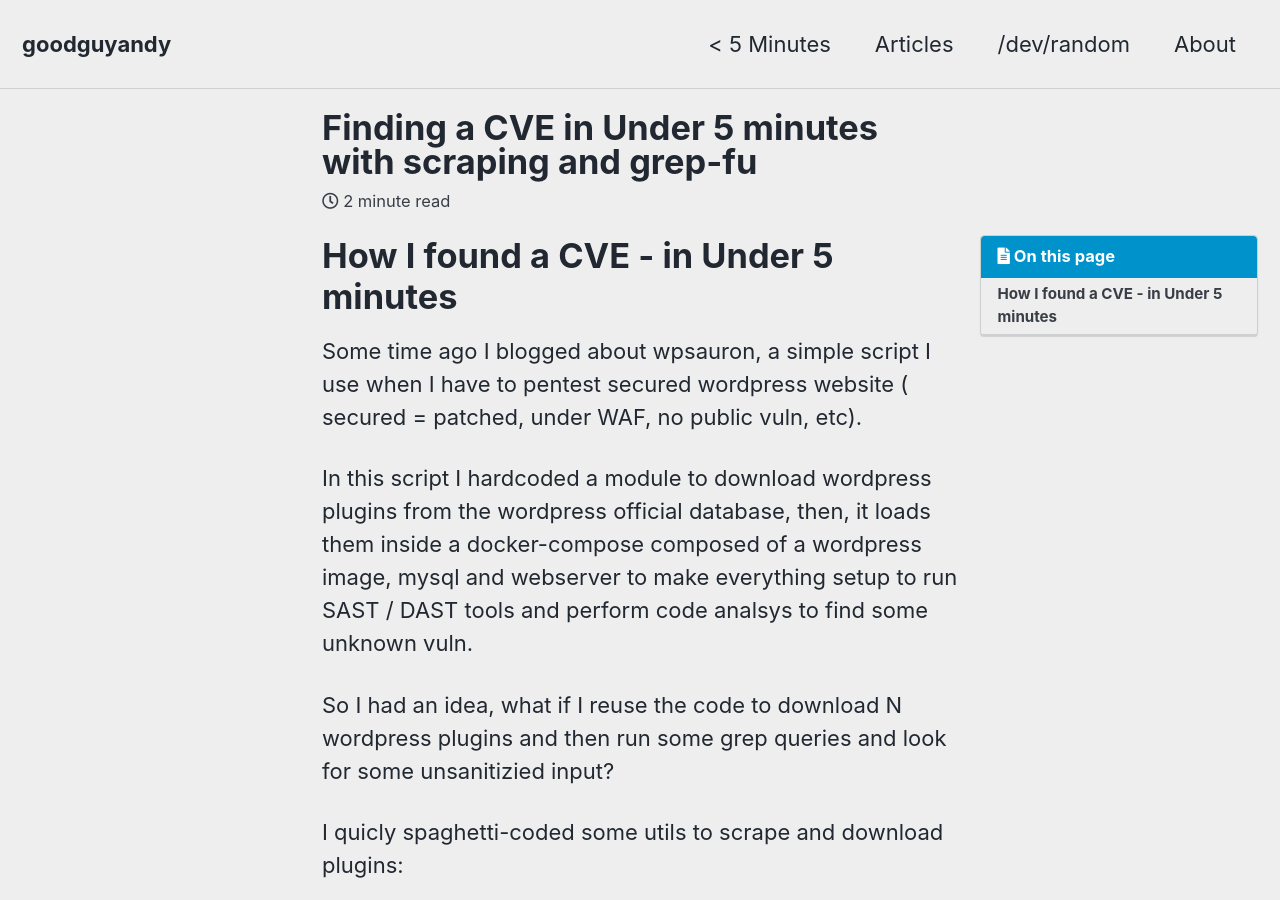
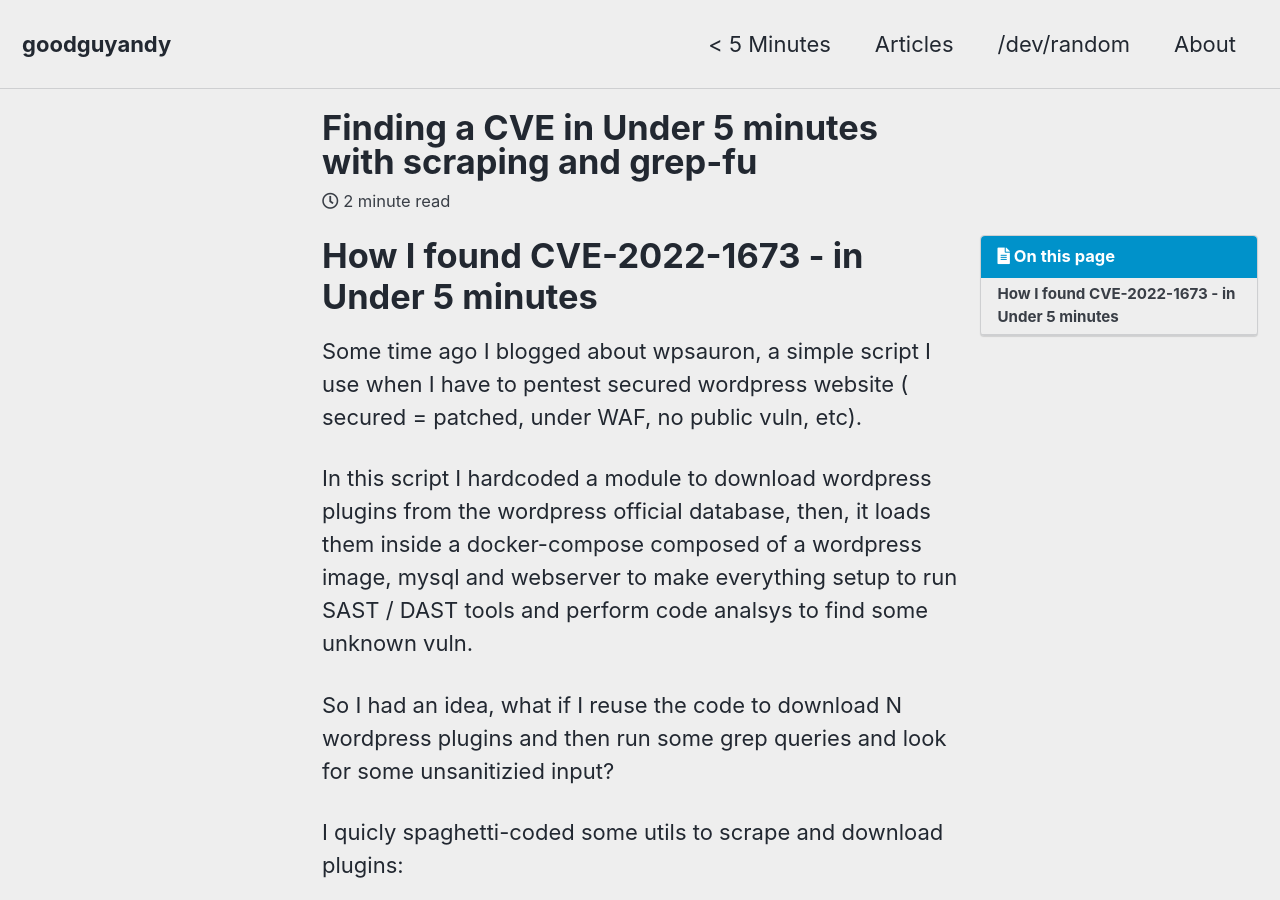
Before and after one commit to goodguyandy/goodguyandy.github.io, a Jekyll site: the page built from articles/_posts/2022-05-05-finding-cve-in-under-5-minutes.md, in a window 1280 px wide and 900 px high. Built offline with Jekyll 4.4.1, drawn with Linux system fonts in a browser that asks for light colours; cached includes are drawn as plain includes.

Commit message:
added posts

```diff
--- a/articles/_posts/2022-05-05-finding-cve-in-under-5-minutes.md
+++ b/articles/_posts/2022-05-05-finding-cve-in-under-5-minutes.md
@@ -1,7 +1,7 @@
 ---
 title:  "Finding a CVE in Under 5 minutes with scraping and grep-fu"
 ---
-# How I found a CVE -  in Under 5 minutes
+# How I found  CVE-2022-1673 -  in Under 5 minutes
 
 
 Some time ago I blogged about wpsauron, a simple script I use when I have to pentest secured wordpress website ( secured = patched, under WAF, no public vuln, etc).
```
